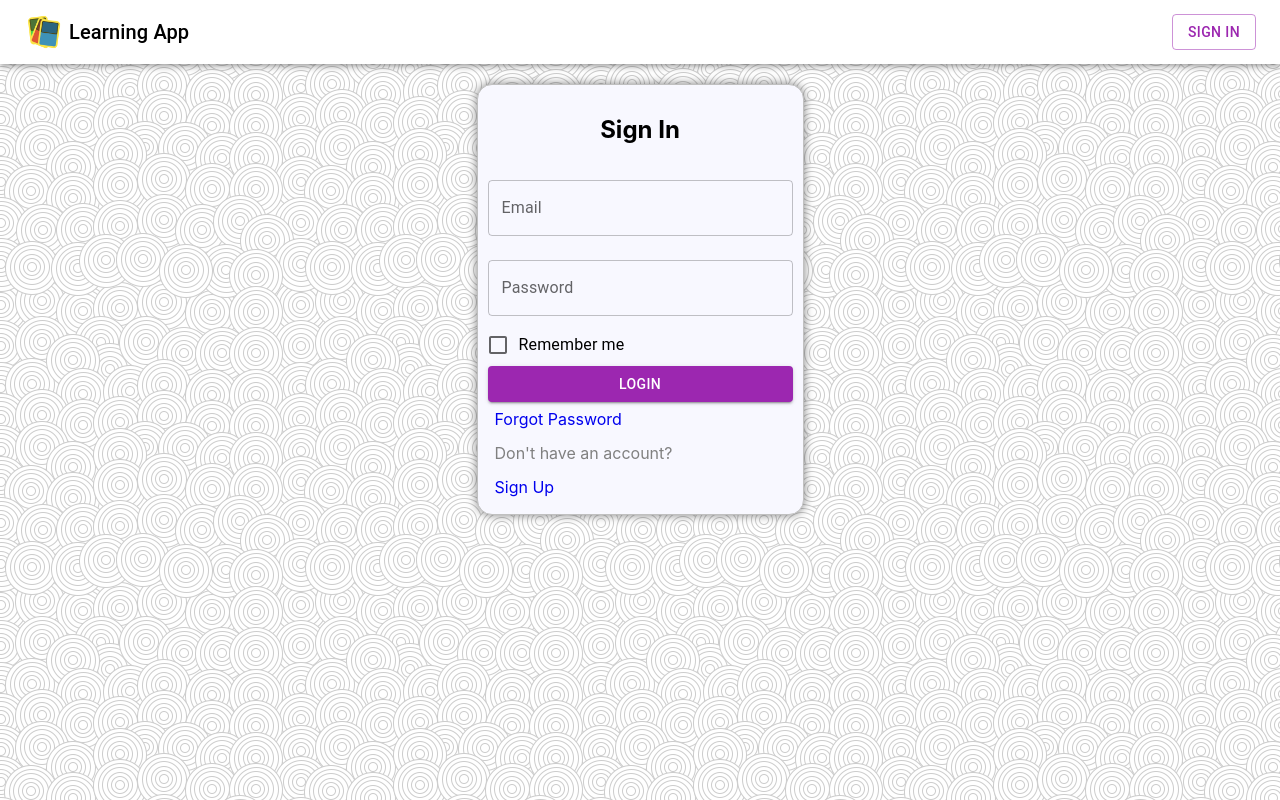
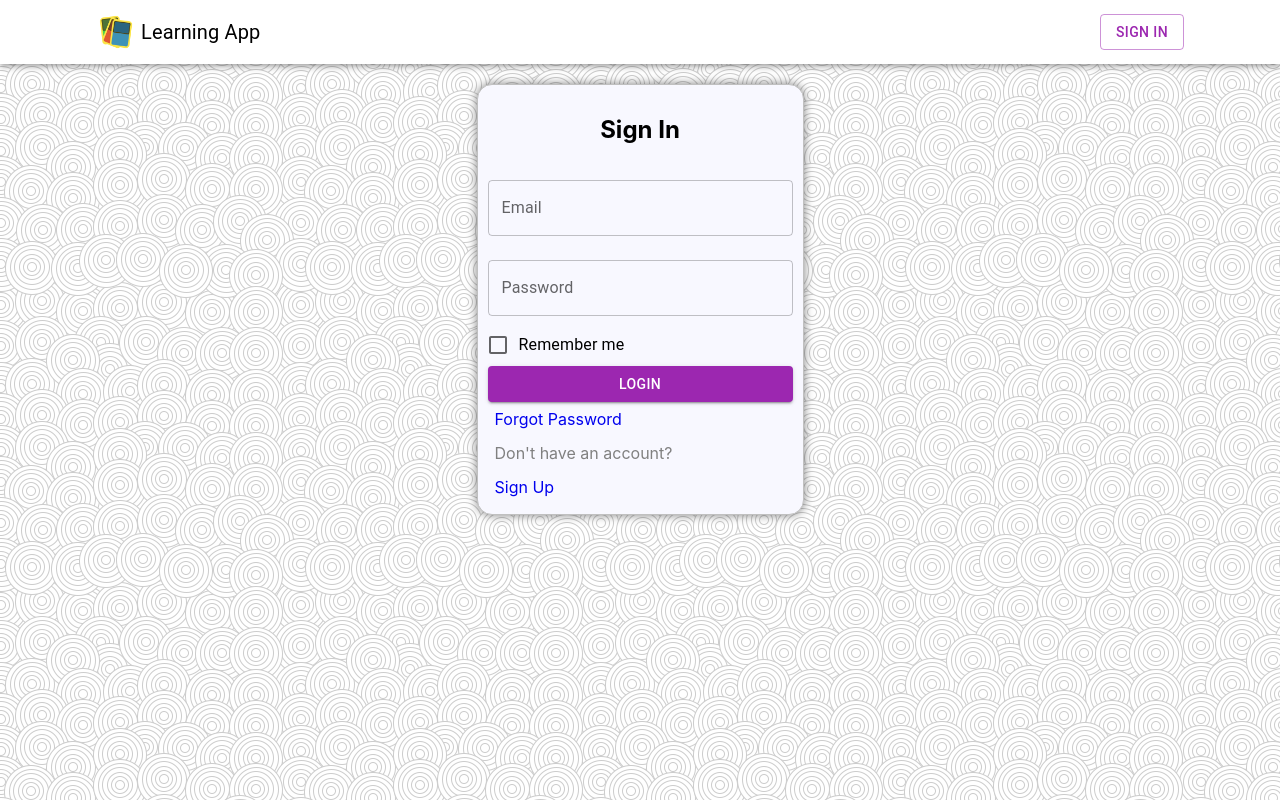
Before and after one commit to Dora-ApplePie/cards-project, a React (Create React App) app: page /#/login in a window 1280 px wide. Built offline with nearby package versions, Linux system fonts and the light colour scheme; no server answers.

Commit message:
style improvement and refactoring 3.0

```diff
--- a/public/index.html
+++ b/public/index.html
@@ -24,7 +24,7 @@
       work correctly both with client-side routing and a non-root public URL.
       Learn how to configure a non-root public URL by running `npm run build`.
     -->
-    <title>React App</title>
+    <title>Cards4you</title>
   </head>
   <body>
     <noscript>You need to enable JavaScript to run this app.</noscript>
--- a/src/main/Header/Header.tsx
+++ b/src/main/Header/Header.tsx
@@ -20,20 +20,22 @@ function Header() {
             {!islogin
                 ? <Box sx={{flexGrow: 1}}>
                     <AppBar position="static" color={"inherit"}>
-                        <Toolbar>
+                        <Toolbar style={{width: "85%", margin: "0 auto"}}>
                             <Avatar sx={{marginRight: '5px'}} src={appLogo} alt={'logo'}/>
-                            <Typography variant="h6" component="div" sx={{flexGrow: 1}}>
+                            <Typography style={{fontWeight: "400"}} variant="h6" component="div" sx={{flexGrow: 1}}>
                                 Learning App
                             </Typography>
-                            <Button variant="outlined" color="secondary"><NavLink style={{color: "inherit", textDecoration: "none"}} to={PATH.LOGIN}>Sign in</NavLink></Button>
+                            <Button variant="outlined" color="secondary"><NavLink
+                                style={{color: "inherit", textDecoration: "none"}} to={PATH.LOGIN}>Sign
+                                in</NavLink></Button>
                         </Toolbar>
                     </AppBar>
                 </Box>
                 : <Box sx={{flexGrow: 1}}>
                     <AppBar position="static" color={"inherit"}>
-                        <Toolbar>
+                        <Toolbar style={{width: "85%", margin: "0 auto"}}>
                             <Avatar sx={{marginRight: '5px'}} src={appLogo} alt={'logo'}/>
-                            <Typography variant="h6" component="div" sx={{flexGrow: 1}}>
+                            <Typography style={{fontWeight: "400"}} variant="h6" component="div" sx={{flexGrow: 1}}>
                                 Learning App
                             </Typography>
                             {userName}
```
Also changed, not shown: src/main/pages/Cards/tableCardName/tableCardName.module.css (line endings or trailing spaces).
